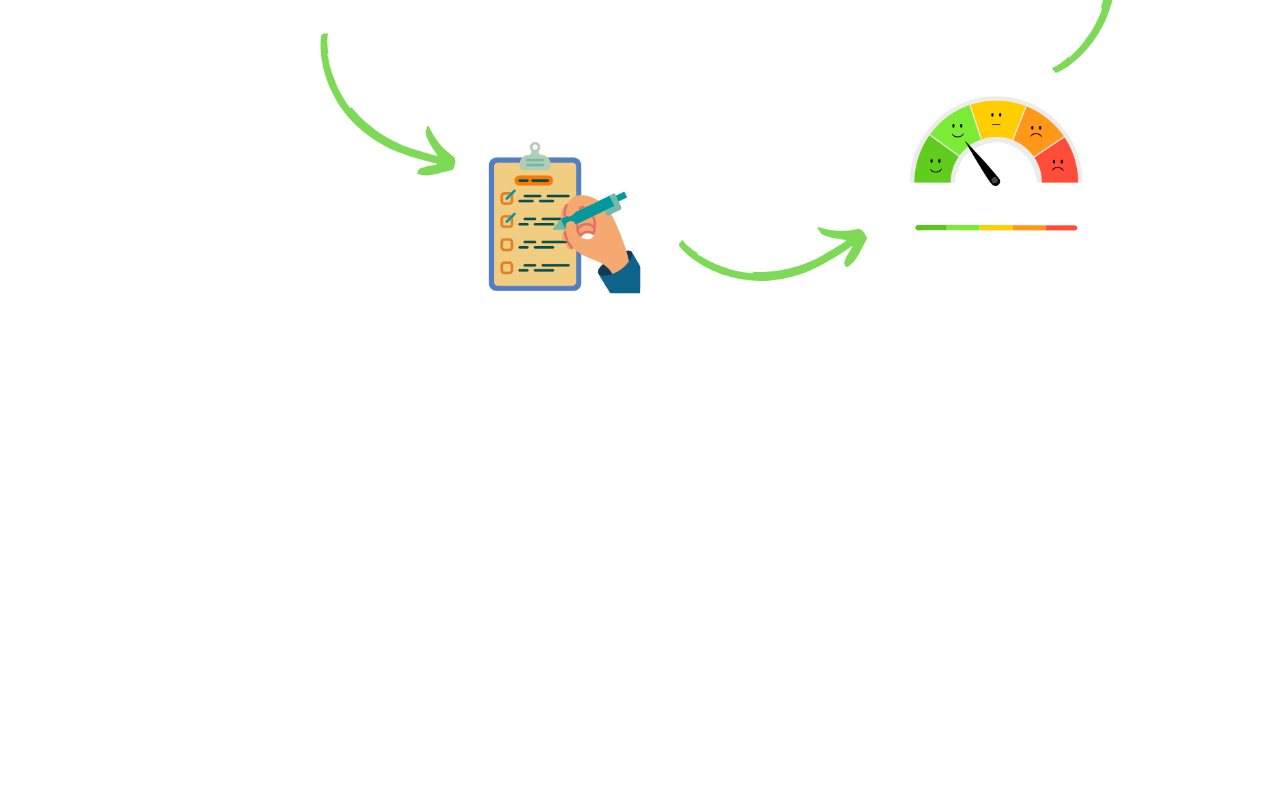
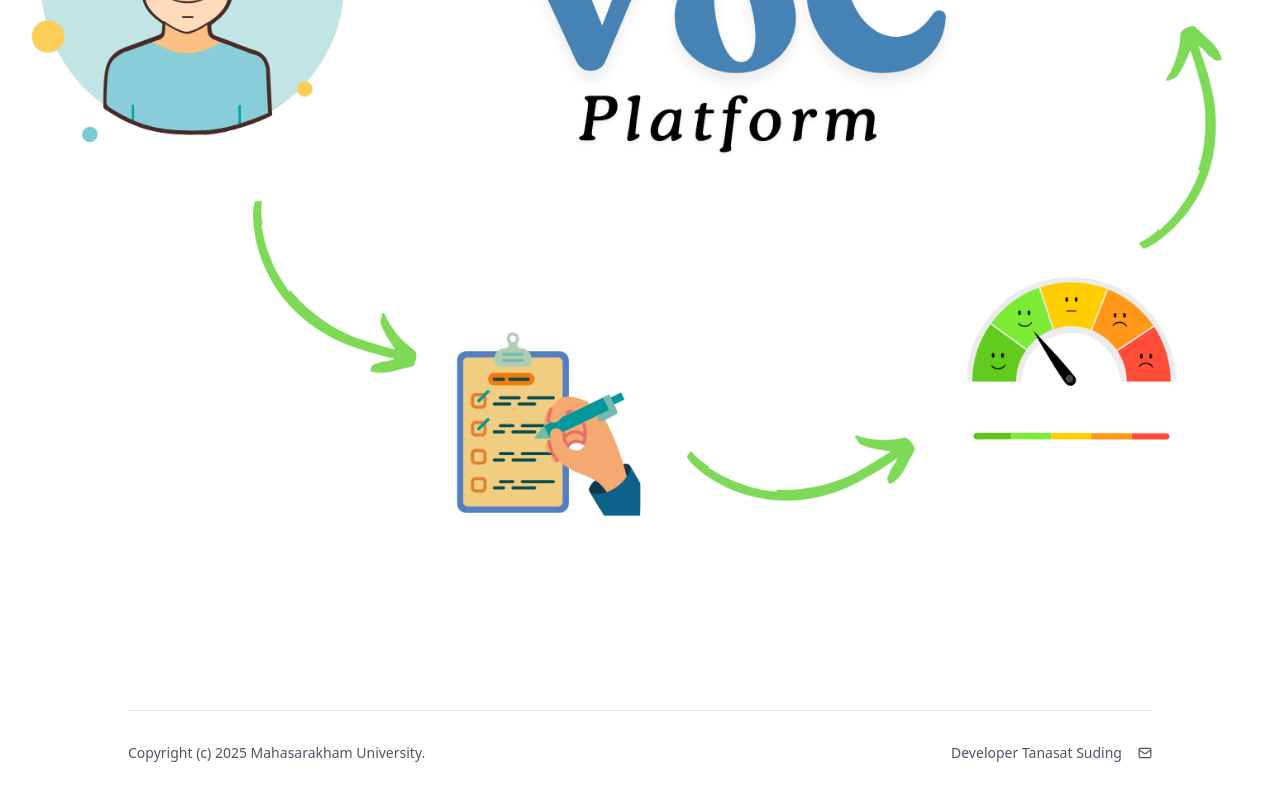
Before and after one commit to tanasats/msuvoc, a Next.js app: page /about in a window 1280 px wide. Shown: the part 866-1666 px from the top of the page. Before the commit the page ends 1224 px from the top, so only its background shows below. Built offline with nearby package versions, Linux system fonts and the light colour scheme.

Commit message:
add looker report V 1.0

```diff
--- a/app/about/page.tsx
+++ b/app/about/page.tsx
@@ -1,6 +1,7 @@
 import SectionHeading from '@/components/Helper/SectionHeading'
 import React from 'react'
 import Image from 'next/image'
+import Footer from '@/components/Home/Footer/Footer'
 
 const AboutPage = () => {
     return (
@@ -11,9 +12,10 @@
                 heading='MSU VOC Platform'
                 subheading='คือ กรอบการทำงานสำหรับรับฟังเสียงนิสิต มมส เพื่อใช้เป็นข้อมูลนำไปสู่การปรับปรุงพัฒนาสิ่งสนับสนุนการเรียนรู้ และโครงสร้างพื้นฐาน '
             />
-            <div className='w-[80%] mx-auto'>
+            <div className='max-w-[640] mx-auto p-5'>
                 <Image src={`/pictures/VoC.png`} width={1500} height={1500} alt="VoC Platform" />
             </div>
+            <Footer />
         </div>
     )
 }
--- a/app/report/page.tsx
+++ b/app/report/page.tsx
@@ -4,6 +4,7 @@
     return (
         <div className='mx-auto'>
             <div className='bg-blue-950 h-[10vh]'></div>
+            <div className='w-[80%] mx-auto'>
             <iframe
                 width="100%" height="5000px"
                 src="https://lookerstudio.google.com/embed/reporting/f0702a48-c9c8-4200-a74a-3692adef2cf6/page/p_1xllhhl4pd"
@@ -11,6 +12,8 @@
 
                 allowFullScreen sandbox="allow-storage-access-by-user-activation allow-scripts allow-same-origin allow-popups allow-popups-to-escape-sandbox">
             </iframe>
+            </div>
+
         </div>
     )
 }
--- a/app/surveys/[id]/page.tsx
+++ b/app/surveys/[id]/page.tsx
@@ -10,7 +10,7 @@
             <iframe
                 src={xxx?.link}
                 width="100%"
-                height="3000px"
+                height="5000px"
                 frameBorder={0}
                 marginHeight={0}
                 marginWidth={0}>
```
